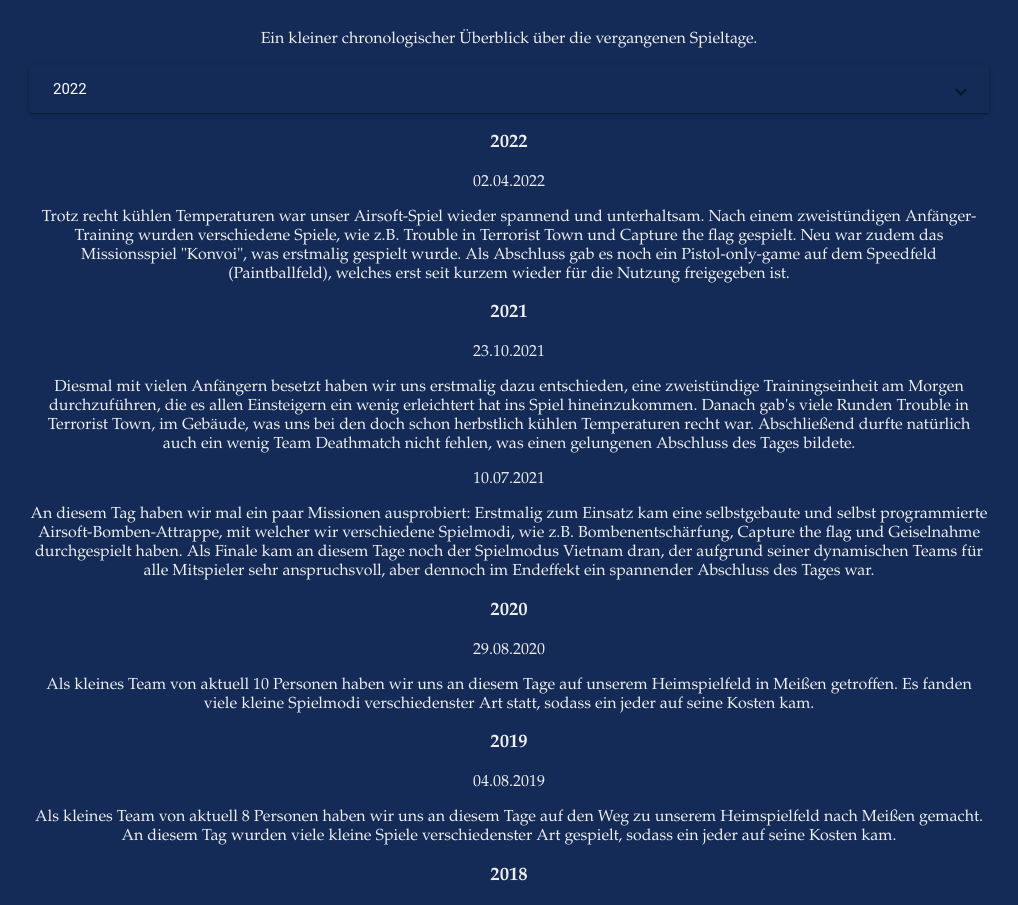
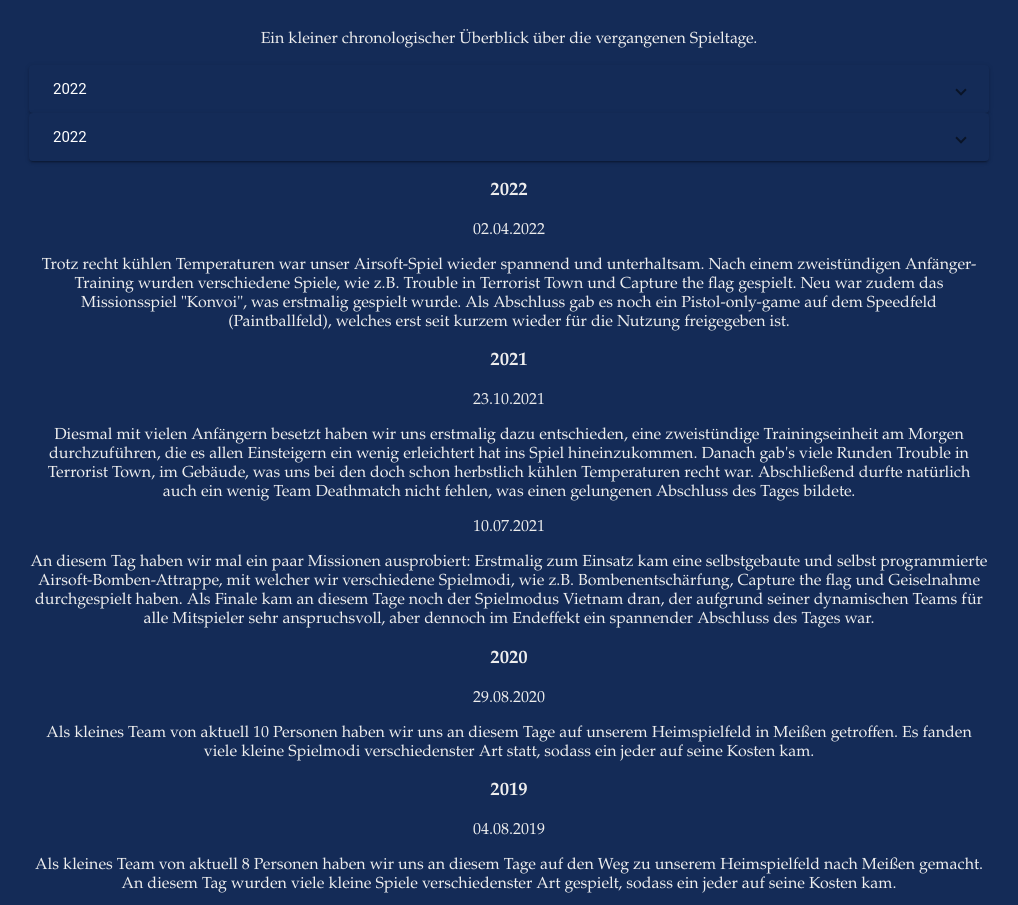
Before and after one commit to freizeit-team-dresden/airsoft, an Angular app: page /#/about-us in a window 1280 px wide. Shown: the part 1447-2352 px from the top of the page, without its empty margins (131-1149 px from the left). Built offline with nearby package versions, Linux system fonts and the light colour scheme.

Commit message:
Update about-us.component.html

```diff
--- a/src/app/about-us/about-us.component.html
+++ b/src/app/about-us/about-us.component.html
@@ -50,7 +50,25 @@ Wir würden uns sehr freuen!<br>
         <p class="expansionPanelContent">Trotz recht kühlen Temperaturen war unser Airsoft-Spiel wieder spannend und unterhaltsam.
             Nach einem zweistündigen Anfänger-Training wurden verschiedene Spiele, wie z.B. Trouble in Terrorist Town und Capture the flag gespielt. Neu war zudem das Missionsspiel "Konvoi", was erstmalig gespielt wurde. Als Abschluss gab es noch ein Pistol-only-game auf dem Speedfeld (Paintballfeld), welches erst seit kurzem wieder für die Nutzung freigegeben ist.</p>
       </mat-expansion-panel>
-  </mat-expansion-panel>
+</mat-expansion-panel>
+<mat-expansion-panel class="expansionPanel">
+  <mat-expansion-panel-header>
+    <mat-panel-title class="expansionPanelHeader">
+      2022
+    </mat-panel-title>
+  </mat-expansion-panel-header>
+
+  <mat-expansion-panel class="expansionPanel">
+      <mat-expansion-panel-header>
+        <mat-panel-title class="expansionPanelHeader">
+          02.04.2022
+        </mat-panel-title>
+      </mat-expansion-panel-header>
+
+      <p class="expansionPanelContent">Trotz recht kühlen Temperaturen war unser Airsoft-Spiel wieder spannend und unterhaltsam.
+          Nach einem zweistündigen Anfänger-Training wurden verschiedene Spiele, wie z.B. Trouble in Terrorist Town und Capture the flag gespielt. Neu war zudem das Missionsspiel "Konvoi", was erstmalig gespielt wurde. Als Abschluss gab es noch ein Pistol-only-game auf dem Speedfeld (Paintballfeld), welches erst seit kurzem wieder für die Nutzung freigegeben ist.</p>
+    </mat-expansion-panel>
+</mat-expansion-panel>
 
 <h3>2022</h3>
 <p>02.04.2022</p>
```
